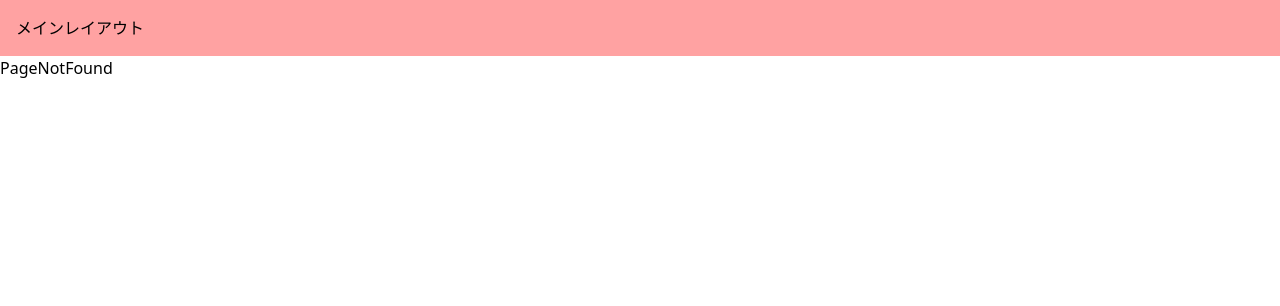
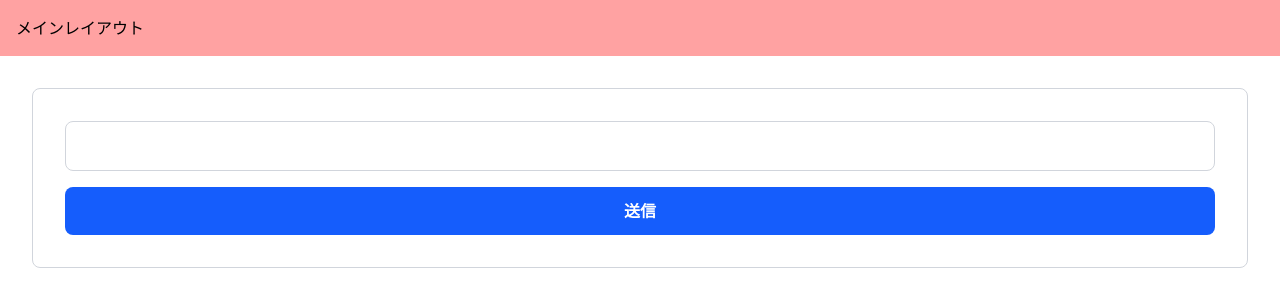
Before and after one commit to izawasoma/next-hands-on, a Next.js app: page /sa in a window 1280 px wide. Before the commit this address had no page. Shown: the top 306 px of the page. Built offline with nearby package versions, Linux system fonts and the light colour scheme.

Commit message:
server actionsの基本形

```diff
--- /dev/null
+++ b/src/actions/sampleActions.ts
@@ -0,0 +1,22 @@
+"use server";
+
+interface FormState {
+  error: string;
+}
+
+export const createTask = async (
+  userId: number,
+  _: FormState,
+  formData: FormData,
+) => {
+  // フォームデータからタスク名を取得
+  const name = formData.get("name") as string;
+  console.log("Post Data:", name);
+// バインドした値をログに出力
+console.log("User ID:", userId);
+// 2秒待機
+await new Promise((resolve) => setTimeout(resolve, 2000));
+  return {
+    error: "タスクの作成に失敗しました。",
+  };
+};
--- /dev/null
+++ b/src/app/sa/page.tsx
@@ -0,0 +1,47 @@
+"use client";
+
+import { createTask } from "@/actions/sampleActions";
+import { useActionState } from "react";
+import { useFormStatus } from "react-dom";
+
+const ServerActionPage = () => {
+  const useId = 1;
+  const createTaskWithId = createTask.bind(null, useId);
+
+  // フォームステート
+  const initialState = { error: "" };
+  const [state, formAction] = useActionState(createTaskWithId, initialState);
+
+  // フォームステータス
+  const SubmitButton = () => {
+    const { pending } = useFormStatus();
+    return (
+      <button
+        type="submit"
+        className="w-full rounded-lg bg-blue-600 px-4 py-3 font-semibold text-white transition hover:bg-blue-700 cursor-pointer disabled:opacity-50 disabled:cursor-not-allowed"
+        disabled={pending}
+      >
+        送信
+      </button>
+    );
+  };
+
+  return (
+    <div className="flex px-8 py-8">
+      <form
+        action={formAction}
+        className="w-full space-y-4 p-8 rounded-lg border-gray-300 border"
+      >
+        <input
+          type="text"
+          id="name"
+          name="name"
+          className="w-full rounded-lg border border-gray-300 px-4 py-3 text-gray-900 outline-none transition focus:border-blue-500 focus:ring-2 focus:ring-blue-200"
+        />
+        <SubmitButton />
+      </form>
+    </div>
+  );
+};
+
+export default ServerActionPage;
```
